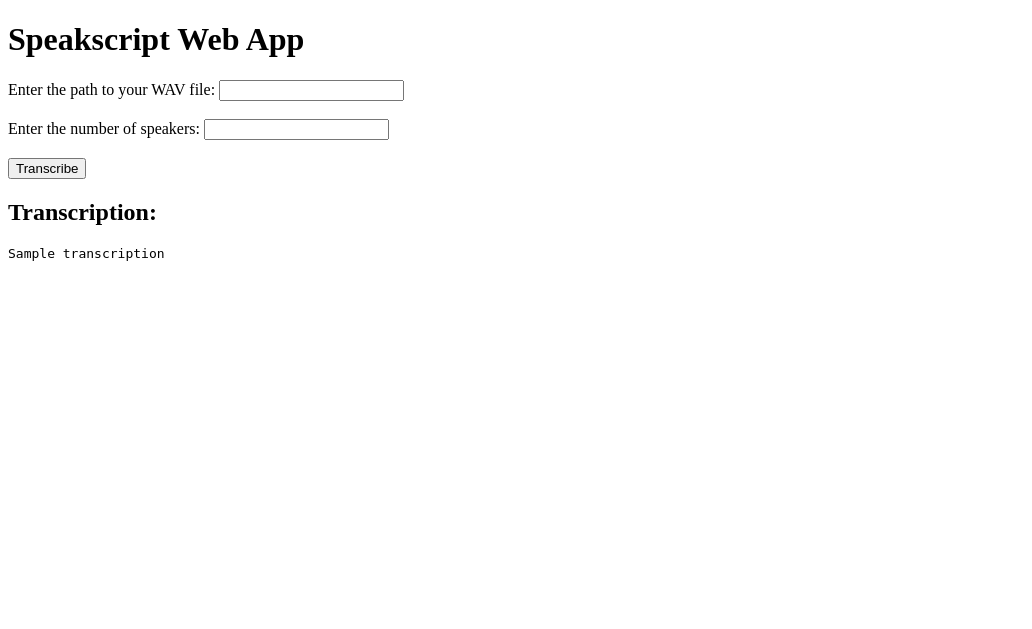
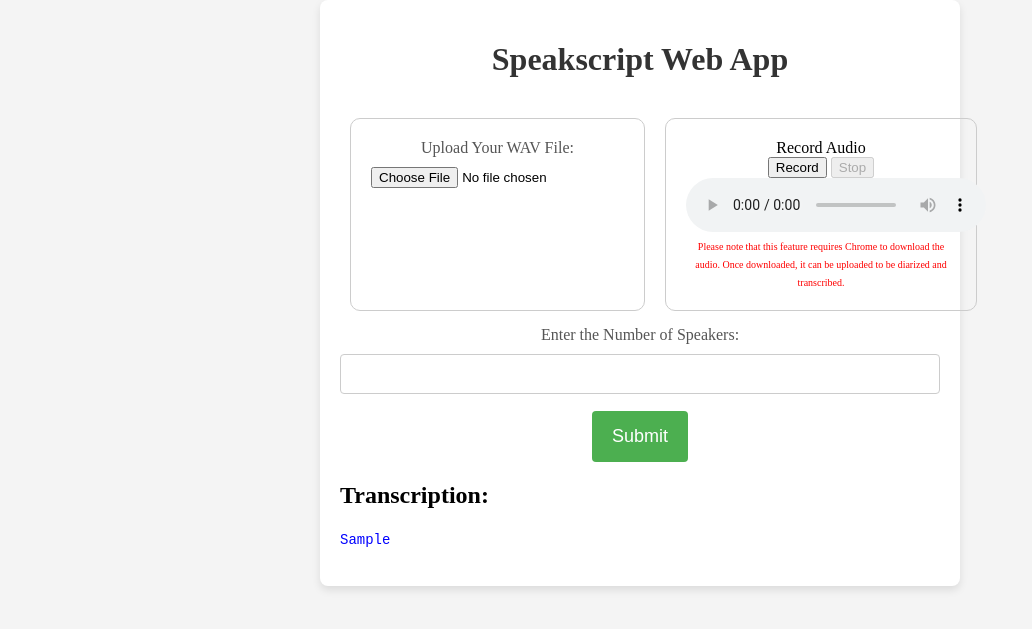
Before and after one commit to aarnavgautam/speakscript, a Flask app: template templates/index.html in a window 1280 px wide. Shown: the top 629 px of the page, without its empty margins (0-1032 px from the left). Run offline with Flask 3, Linux system fonts and the light colour scheme; the template is opened without the code that fills it: most values are stand-ins (such as "Sample title", 1, 10 or a date in 2020).

Commit message:
new updates

```diff
--- a/app.py
+++ b/app.py
@@ -1,7 +1,6 @@
-from flask import Flask, render_template, request, send_file
+from flask import Flask, render_template, request
 from diarization import diarize
 from transcription import easy_transcribe
-
 import os
 
 app = Flask(__name__)
@@ -17,14 +16,17 @@ def index():
 # route for processing date
 @app.route('/process', methods=['POST'])
 def process():
-
-    path = request.form['filepath']
+    global path, diary
+    uploaded_file = request.files['audio_file']
+    if uploaded_file.filename != '':
+        path = "temp.wav"
+        uploaded_file.save(path)
     speakers = int(request.form['speakers'])
-
-    diary = diarize(path, speakers)
+    if request.method == 'POST':
+        diary = diarize(path, speakers)
     transcription = easy_transcribe(path, diary)
-
-    return render_template('index.html', transcription=transcription)
+    os.remove(path)
+    return render_template('index.html', transcriptionResult=transcription)
 
 
 if __name__ == '__main__':
--- /dev/null
+++ b/static/script.js
@@ -0,0 +1,112 @@
+document.addEventListener('DOMContentLoaded', function() {
+
+    let rec;
+    let audioChunks = [];
+    let audioPlayer = document.getElementById('audioPlayer');
+    let playButton = document.getElementById('playButton');
+    let audioDataInput = document.getElementById('audioData');
+
+    navigator.mediaDevices.getUserMedia({ audio: true })
+        .then(stream => {
+            rec = new MediaRecorder(stream);
+
+            rec.ondataavailable = e => {
+                audioChunks.push(e.data);
+            };
+
+            rec.onstop = () => {
+                let blob = new Blob(audioChunks, { type: 'audio/wav' });
+                let audioDataUrl = URL.createObjectURL(blob);
+                audioDataInput.value = audioDataUrl;
+
+                // Set the audio source for playback
+                audioPlayer.src = audioDataUrl;
+                playButton.disabled = false;
+
+                // Create a download button
+                let downloadButton = document.createElement('button');
+                downloadButton.innerHTML = 'Download Recorded Audio';
+
+                // Add click event listener to the download button
+                downloadButton.addEventListener('click', function() {
+                    // Create a temporary anchor element and trigger the download
+                    let tempAnchor = document.createElement('a');
+                    tempAnchor.href = audioDataUrl;
+                    tempAnchor.download = 'recorded_audio.wav';
+                    tempAnchor.click();
+
+                    sendData(blob);
+                });
+
+                // Append the download button to a container element
+                let downloadContainer = document.getElementById('downloadContainer');
+                downloadContainer.innerHTML = ''; // Clear previous download buttons
+                downloadContainer.appendChild(downloadButton);
+            };
+
+
+
+
+            document.getElementById('startRecording').addEventListener('click', () => {
+                audioChunks = [];
+                rec.start();
+                document.getElementById('stopRecording').disabled = false;
+                document.getElementById('startRecording').disabled = true;
+            });
+
+            document.getElementById('stopRecording').addEventListener('click', () => {
+                rec.stop();
+                document.getElementById('startRecording').disabled = false;
+                document.getElementById('stopRecording').disabled = true;
+            });
+        })
+        .catch(err => {
+            console.error('Error accessing the microphone:', err);
+        });
+
+    playButton.addEventListener('click', () => {
+        // Decode base64 data and play it
+        let audioDataUrl = audioDataInput.value;
+        let audioBlob = dataURItoBlob(audioDataUrl);
+        let audioUrl = URL.createObjectURL(audioBlob);
+        let audio = new Audio(audioUrl);
+        audio.play();
+    });
+
+    function dataURItoBlob(dataURI) {
+        // Convert base64 data to a blob
+        let byteString = atob(dataURI.split(',')[1]);
+        let ab = new ArrayBuffer(byteString.length);
+        let ia = new Uint8Array(ab);
+        for (let i = 0; i < byteString.length; i++) {
+            ia[i] = byteString.charCodeAt(i);
+        }
+        return new Blob([ab], { type: 'audio/wav' });
+    }
+
+    function sendData(data) {
+        var form = new FormData();
+        form.append('file', data, 'data.wav');
+        form.append('title', 'data.wav');
+        //Chrome inspector shows that the post data includes a file and a title.
+        $.ajax({
+            type: 'POST',
+            url: '/save-record',
+            data: form,
+            cache: false,
+            processData: false,
+            contentType: false
+        }).done(function(data) {
+            console.log(data);
+        });
+    }
+    // Assume transcriptionText contains the transcription data
+    let transcriptionText = "Your transcription text here";
+
+    // Format the transcription text with CSS classes
+    transcriptionText = transcriptionText.replace(/(Speaker \d+:)\n(\d+\.\d+ --> \d+\.\d+: .+)/g, '<div class="transcription-line"><span class="speaker">$1</span><span class="timestamp">$2</span></div>');
+
+    // Set the formatted text to the transcriptionResult element
+    document.getElementById('transcriptionResult').innerHTML = transcriptionText;
+
+})
--- /dev/null
+++ b/static/styles.css
@@ -0,0 +1,105 @@
+body {
+    font-family: "Times New Roman", serif;
+    background-color: #f4f4f4;
+    margin: 0;
+    padding: 0;
+}
+
+.container {
+    max-width: 600px;
+    margin: 0 auto;
+    padding: 20px;
+    background-color: #ffffff;
+    border-radius: 8px;
+    box-shadow: 0 4px 8px rgba(0, 0, 0, 0.1);
+}
+
+h1 {
+    font-family: "Times New Roman", serif;
+    text-align: center;
+    margin-bottom: 20px;
+    color: #333;
+}
+
+form {
+    text-align: center;
+}
+
+.centered {
+    text-align: center;
+}
+
+.content-sections {
+    display: flex;
+    justify-content: space-around;
+}
+
+#sections {
+    display: flex;
+    justify-content: space-between;
+}
+.left-section,
+.right-section {
+    width: 45%;
+    padding: 20px;
+    border: 1px solid #ccc;
+    border-radius: 10px;
+    margin-top: 20px;
+    margin-bottom: 15px;
+    margin-left: 10px;
+    margin-right: 10px;
+}
+label {
+    display: block;
+    margin-bottom: 10px;
+    color: #555;
+}
+
+input[type="text"], input[type="number"] {
+    width: 100%;
+    padding: 10px;
+    font-size: 16px;
+    margin-bottom:2px;
+    border: 1px solid #ccc;
+    border-radius: 4px;
+    box-sizing: border-box;
+}
+
+input[type="submit"] {
+    background-color: #4caf50;
+    color: #fff;
+    border: none;
+    padding: 15px 20px;
+    font-size: 18px;
+    border-radius: 4px;
+    cursor: pointer;
+    transition: background-color 0.3s;
+    margin-top: 15px;
+}
+
+input[type="submit"]:hover {
+    background-color: #1c8621;
+}
+
+pre {
+    white-space: pre-wrap;
+    word-wrap: break-word;
+}
+
+.element-with-border {
+    border-bottom: 5px solid #ccc;
+    margin-top: 10px;
+    margin-bottom: 15px;
+}
+
+#recordText {
+    font-size: 10px;
+    color: red;
+}
+
+#transcriptionResult {
+    font-family: "Courier New", monospace;
+    font-size: 14px;
+    line-height: 1.6;
+    color: blue;
+}
--- a/templates/index.html
+++ b/templates/index.html
@@ -4,20 +4,47 @@
     <meta charset="UTF-8">
     <meta name="viewport" content="width=device-width, initial-scale=1.0">
     <title>Speakscript Web App</title>
+    <script src="https://ajax.googleapis.com/ajax/libs/jquery/3.4.1/jquery.min.js"></script>
+    <link rel="stylesheet" href="{{ url_for('static', filename='styles.css') }}">
 </head>
 <body>
-    <h1>Speakscript Web App</h1>
-    <form action="/process" method="post">
-        <label for="filepath">Enter the path to your WAV file:</label>
-        <input type="text" id="filepath" name="filepath" required><br><br>
-        <label for="speakers">Enter the number of speakers: </label>
-        <input type="number" id="speakers" name="speakers" required><br><br>
-        <input type="submit" value="Transcribe">
-    </form>
+    <div class="container">
+        <h1>Speakscript Web App</h1>
 
-    {% if transcription %}
-    <h2>Transcription:</h2>
-    <pre>{{ transcription }}</pre>
-    {% endif %}
+        <form action="/process" method="post" enctype="multipart/form-data">
+            <div id="sections">
+                <div id="uploadSection" class="left-section">
+                    <label for="audio_file">Upload Your WAV File:</label>
+                    <input type="file" id="audio_file" name="audio_file" accept=".wav">
+                </div>
+
+                <div id="recordSection" class="right-section">
+                    <header>Record Audio</header>
+                    <button id="startRecording">Record</button>
+                    <button id="stopRecording" disabled>Stop</button>
+                    <audio id="audioPlayer" controls></audio>
+                    <text id="recordText">Please note that this feature requires Chrome to download
+                        the audio.
+                        Once downloaded, it can be uploaded to be diarized and transcribed.</text>
+                </div>
+
+                <div class="element-with-border"></div>
+
+            </div>
+
+            <div id="speakerSection">
+                <label for="speakers">Enter the Number of Speakers:</label>
+                <input type="number" id="speakers" name="speakers" required><br>
+                <input type="hidden" id="audioData" name="audioData">
+                <input type="submit" id="submitButton" value="Submit">
+            </div>
+        </form>
+
+        <h2>Transcription:</h2>
+        <pre id="transcriptionResult">{{ transcriptionResult }}</pre>
+    </div>
+
+    <script src="{{ url_for('static', filename='script.js') }}"></script>
+
 </body>
 </html>
```
Also changed, not shown: record.py (added, +42 -0 lines).
